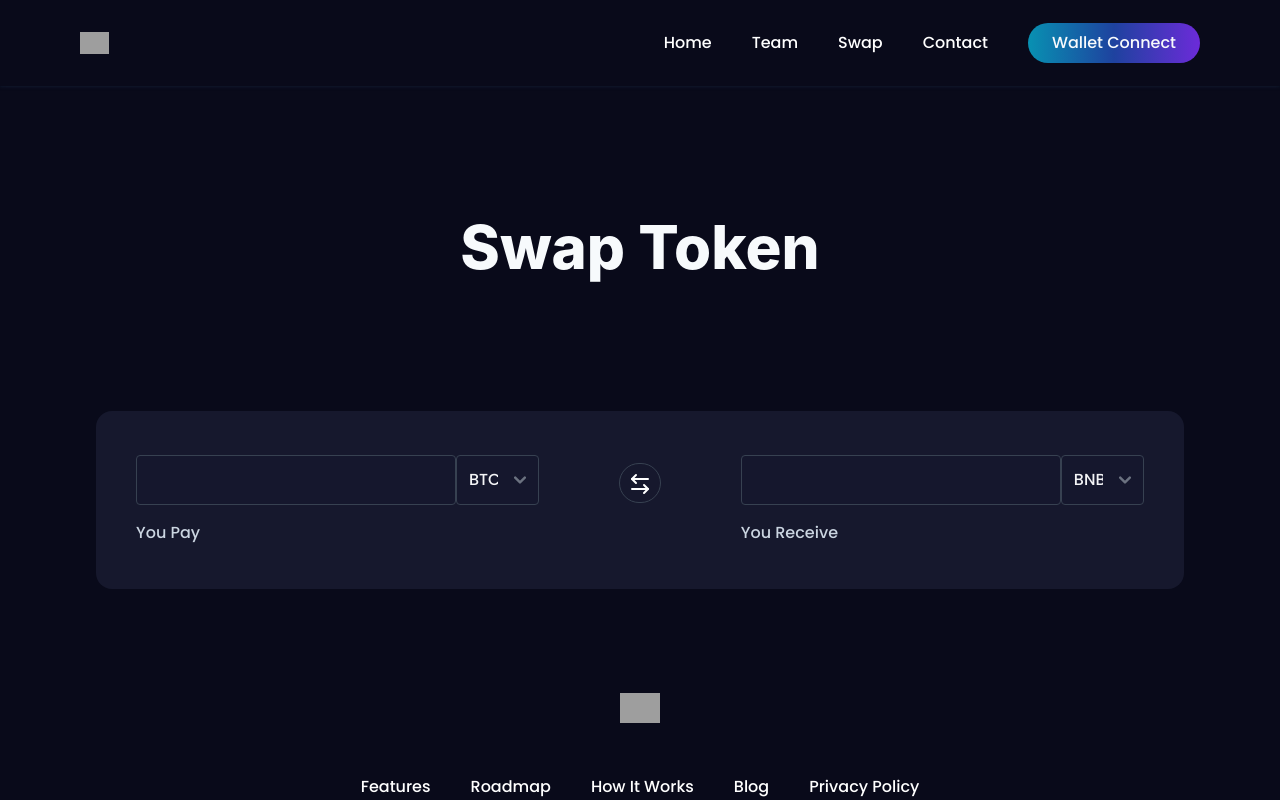
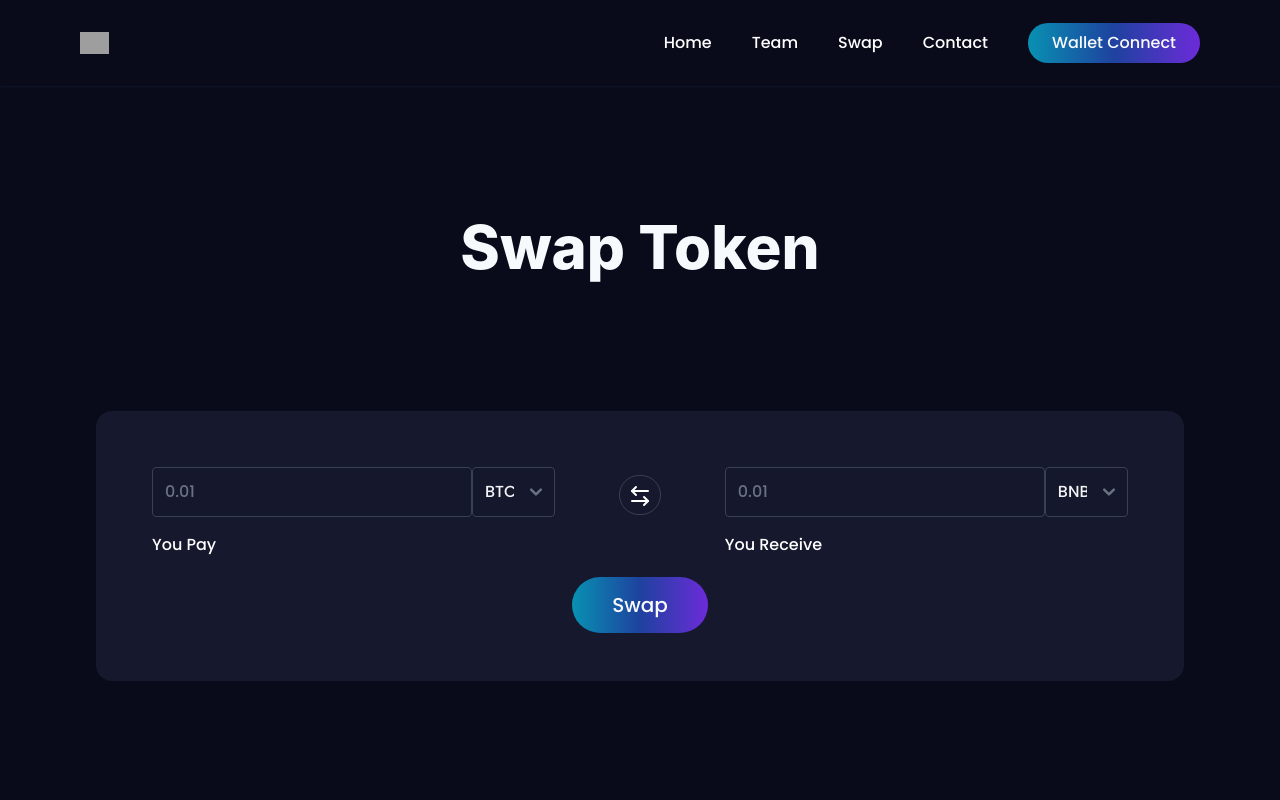
Before and after one commit to AhmedShaykh/GameOn-Metaverse, a Next.js app: page /swap in a window 1280 px wide. Shown: the top 800 px of the page. Built offline with nearby package versions, Linux system fonts and the light colour scheme; grey boxes are pictures that could not be loaded.

Commit message:
Create Swap Component

```diff
--- a/src/Components/SwapPage.tsx
+++ b/src/Components/SwapPage.tsx
@@ -4,7 +4,7 @@ import { Heading } from "@chakra-ui/react";
 
 const SwapPage = () => {
     return (
-        <div className="py-12 px-8">
+        <div className="pt-6 md:py-12 px-8">
             <Heading
                 className="mx-auto max-w-3xl text-center my-[4.8rem]"
                 fontWeight="extrabold"
--- a/src/Components/Swapper.tsx
+++ b/src/Components/Swapper.tsx
@@ -4,22 +4,29 @@ import { ArrowDownUp, ArrowLeftRight } from "lucide-react";
 
 const Swapper = () => {
     return (
-        <div>
-            <div className="mt-[5.4rem] md:mt-32 px-5 sm:px-16">
-                <div className="flex flex-col lg:flex-row justify-between gap-4 lg:gap-2 py-10 px-4 md:p-10 bg-[#16182D] rounded-2xl">
+        <div className="mt-[5.4rem] md:mt-32 px-5 sm:px-16 pb-[2.5rem]">
+            <div className="py-10 px-4 md:p-10 bg-[#16182D] rounded-2xl">
+                <div className="flex flex-col lg:flex-row justify-between gap-4 lg:gap-2 bg-[#16182D] rounded-2xl my-1 md:my-3 mx-2 md:mx-4">
                     <div className="bg-[#16182D] my-2 lg:my-1">
                         <div className="flex lg:flex-row gap-3 lg:gap-0 flex-col items-center bg-[#16182D]">
                             <input
                                 className="w-[100%] lg:w-60 xl:w-80 bg-[#16182D] bg-opacity-40 rounded border border-gray-700 focus:border-blue-500 focus:bg-gray-900 focus:ring-2 focus:ring-blue-900 text-base outline-none text-gray-100 py-2 px-3 leading-8 transition-colors duration-200 ease-in-out"
+                                placeholder="0.01"
                                 type="number"
                             />
+
                             <select className="w-[100%] lg:w-[5.2rem] bg-[#16182D] bg-opacity-40 rounded border border-gray-700 focus:border-blue-500 focus:bg-gray-900 focus:ring-2 focus:ring-blue-900 text-base outline-none text-gray-100 py-2 leading-8 transition-colors duration-200 ease-in-out">
-                                <option className="!w-[100%]">BTC</option>
-                                <option className="!w-[100%]">ETH</option>
+                                <option className="!w-[100%]">
+                                    BTC
+                                </option>
+
+                                <option className="!w-[100%]">
+                                    ETH
+                                </option>
                             </select>
                         </div>
 
-                        <h3 className="bg-[#16182D] text-slate-300 mt-4 md:text-md">
+                        <h3 className="bg-[#16182D] text-white mt-4 md:text-md">
                             You Pay
                         </h3>
                     </div>
@@ -38,18 +45,31 @@ const Swapper = () => {
                         <div className="flex lg:flex-row gap-3 lg:gap-0 flex-col items-center bg-[#16182D]">
                             <input
                                 className="w-[100%] lg:w-60 xl:w-80 bg-[#16182D] bg-opacity-40 rounded border border-gray-700 focus:border-blue-500 focus:bg-gray-900 focus:ring-2 focus:ring-blue-900 text-base outline-none text-gray-100 py-2 px-3 leading-8 transition-colors duration-200 ease-in-out"
+                                placeholder="0.01"
                                 type="number"
                             />
+
                             <select className="w-[100%] lg:w-[5.2rem] bg-[#16182D] bg-opacity-40 rounded border border-gray-700 focus:border-blue-500 focus:bg-gray-900 focus:ring-2 focus:ring-blue-900 text-base outline-none text-gray-100 py-2 leading-8 transition-colors duration-200 ease-in-out">
-                                <option className="!w-[100%]">BNB</option>
-                                <option className="!w-[100%]">SOL</option>
+                                <option className="!w-[100%]">
+                                    BNB
+                                </option>
+
+                                <option className="!w-[100%]">
+                                    SOL
+                                </option>
                             </select>
                         </div>
 
-                        <h3 className="bg-[#16182D] text-slate-300 mt-4 md:text-md">
+                        <h3 className="bg-[#16182D] text-white mt-4 md:text-md">
                             You Receive
                         </h3>
                     </div>
+                </div>
+
+                <div className="flex justify-center bg-[#16182D] mt-8 md:mt-4 mb-2">
+                    <Button className="py-5 px-6 lg:py-7 lg:px-10 text-lg lg:text-xl rounded-full cursor-pointer bg-gradient-to-r from-cyan-600 via-blue-800 to-purple-700">
+                        Swap
+                    </Button>
                 </div>
             </div>
         </div>
```
